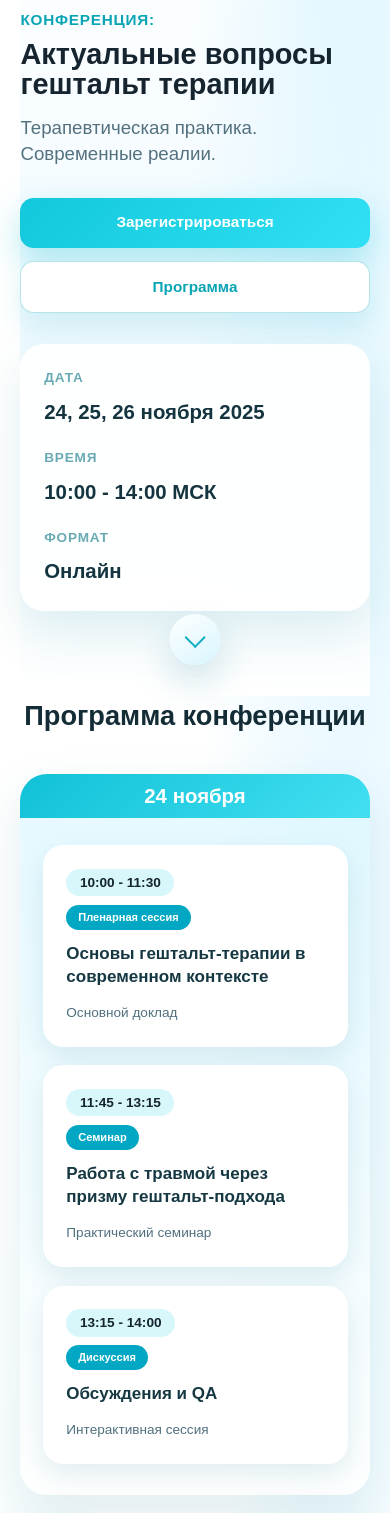
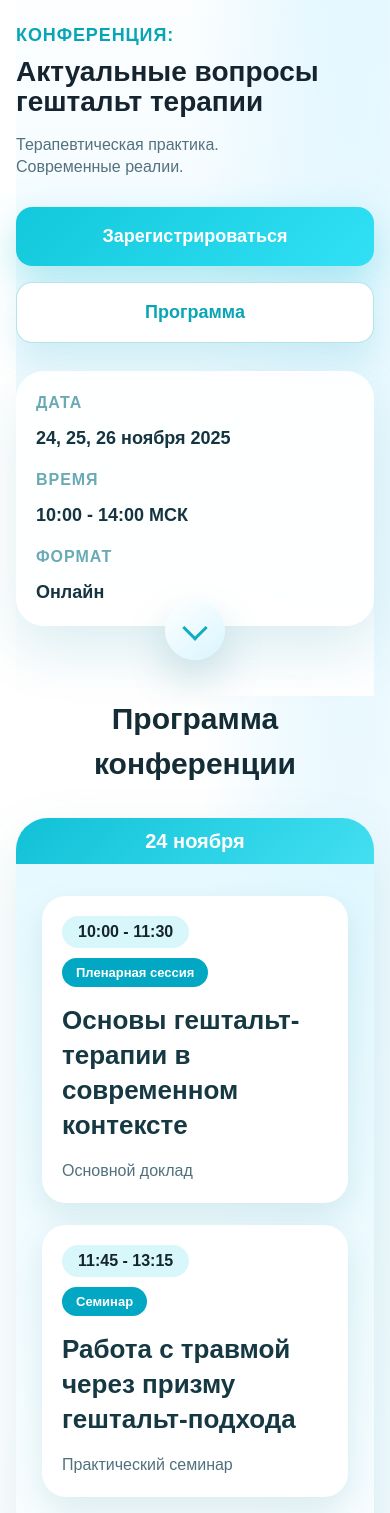
Before and after one commit to nanohit/gestalt, a Next.js app: page / in a window 390 px wide. Shown: the part 180-1693 px from the top of the page. Built offline with nearby package versions, Linux system fonts and the light colour scheme; a web font is replaced by a local one.

Commit message:
Fix mobile scaling and scrolling issues - remove zoom hack, implement proper responsive design with scroll-margin-top

```diff
--- a/app/page.module.css
+++ b/app/page.module.css
@@ -84,7 +84,7 @@
 
 .hero {
   position: relative;
-  padding: 80px 0 150px;
+  padding: 70px 0 120px;
 }
 
 .mobileLogos {
@@ -238,6 +238,7 @@
 
 .section {
   padding: 0 0 120px;
+  scroll-margin-top: 140px;
 }
 
 .sectionHeading {
@@ -687,10 +688,6 @@
 }
 
 @media (max-width: 900px) {
-  .page {
-    zoom: 0.85;
-  }
-
   .headerContainer {
     flex-direction: column;
     gap: 20px;
@@ -709,7 +706,7 @@
   }
 
   .hero {
-    padding-bottom: 100px;
+    padding: 80px 0 90px;
   }
 
   .heroConferenceLabel {
@@ -717,12 +714,13 @@
   }
 
   .heroHeading {
-    font-size: 42px;
+    font-size: 36px;
   }
 
   .heroDetails {
     grid-template-columns: repeat(1, minmax(0, 1fr));
-    padding: 28px;
+    padding: 24px;
+    gap: 16px;
   }
 
   .heroArrowButton {
@@ -736,7 +734,85 @@
   }
 
   .sectionHeading {
-    font-size: 32px;
+    font-size: 30px;
+    margin-bottom: 32px;
+  }
+
+  .section {
+    scroll-margin-top: 120px;
+  }
+
+  .container,
+  .headerContainer {
+    width: min(100%, calc(100% - 48px));
+  }
+
+  .heroInner {
+    gap: 28px;
+  }
+
+  .heroHeading {
+    font-size: 34px;
+  }
+
+  .heroSubheading {
+    font-size: 18px;
+  }
+
+  .heroDetails {
+    grid-template-columns: repeat(1, minmax(0, 1fr));
+    padding: 24px;
+  }
+
+  .programGrid,
+  .speakersGrid,
+  .pricingGrid {
+    gap: 20px;
+  }
+
+  .programColumnHeader {
+    font-size: 20px;
+  }
+
+  .sessionTitle,
+  .speakerName,
+  .priceValue {
+    font-size: 26px;
+  }
+
+  .heroDetailValue {
+    font-size: 20px;
+  }
+
+  .sectionHeading {
+    font-size: 30px;
+  }
+
+  .sessionCard,
+  .speakerCard,
+  .priceCard,
+  .registrationStep,
+  .registrationNotifications,
+  .contactSection {
+    padding: 24px;
+  }
+
+  .pricingGrid,
+  .programGrid,
+  .speakersGrid {
+    gap: 18px;
+  }
+
+  .priceValue {
+    font-size: 30px;
+  }
+
+  .pricingDiscountTitle {
+    font-size: 18px;
+  }
+
+  .pricingDiscountText {
+    font-size: 16px;
   }
 }
 
@@ -751,7 +827,7 @@
   }
 
   .heroHeading {
-    font-size: 34px;
+    font-size: 30px;
   }
 
   .heroButtonPrimary,
@@ -764,4 +840,68 @@
     align-items: flex-start;
     gap: 10px;
   }
+
+  .hero {
+    padding: 60px 0 70px;
+  }
+
+  .section {
+    scroll-margin-top: 110px;
+  }
+
+  .container,
+  .headerContainer {
+    width: min(100%, calc(100% - 32px));
+  }
+
+  .heroHeading {
+    font-size: 28px;
+  }
+
+  .heroSubheading {
+    font-size: 16px;
+  }
+
+  .heroDetails {
+    padding: 20px;
+  }
+
+  .heroDetailValue {
+    font-size: 18px;
+  }
+
+  .sessionCard,
+  .speakerCard,
+  .priceCard,
+  .registrationStep,
+  .registrationNotifications,
+  .contactSection {
+    padding: 20px;
+  }
+
+  .programGrid,
+  .speakersGrid,
+  .pricingGrid {
+    gap: 14px;
+  }
+
+  .priceValue {
+    font-size: 26px;
+  }
+
+  .pricingDiscountTitle {
+    font-size: 17px;
+  }
+
+  .pricingDiscountText {
+    font-size: 15px;
+  }
+
+  .registrationNotificationsTitle {
+    font-size: 17px;
+  }
+
+  .registrationNotificationsList {
+    font-size: 15px;
+  }
 }
--- a/app/page.tsx
+++ b/app/page.tsx
@@ -146,32 +146,19 @@ const pricing = [
 ];
 
 export default function Home() {
+  const scrollToElement = (element: HTMLElement | null) => {
+    if (!element) return;
+    element.scrollIntoView({ behavior: "smooth", block: "start" });
+  };
+
   const handleScrollToProgram = () => {
-    const section = document.getElementById('program');
-    if (section) {
-      const headerHeight = 145; // Account for fixed header
-      const elementPosition = section.getBoundingClientRect().top;
-      const offsetPosition = elementPosition + window.pageYOffset - headerHeight;
-
-      window.scrollTo({
-        top: offsetPosition,
-        behavior: 'smooth'
-      });
-    }
+    const section = document.getElementById("program");
+    scrollToElement(section);
   };
 
   const handleScrollToSection = (sectionId: string) => {
     const section = document.getElementById(sectionId);
-    if (section) {
-      const headerHeight = 135; // Account for fixed header
-      const elementPosition = section.getBoundingClientRect().top;
-      const offsetPosition = elementPosition + window.pageYOffset - headerHeight;
-
-      window.scrollTo({
-        top: offsetPosition,
-        behavior: 'smooth'
-      });
-    }
+    scrollToElement(section);
   };
 
   return (
```
